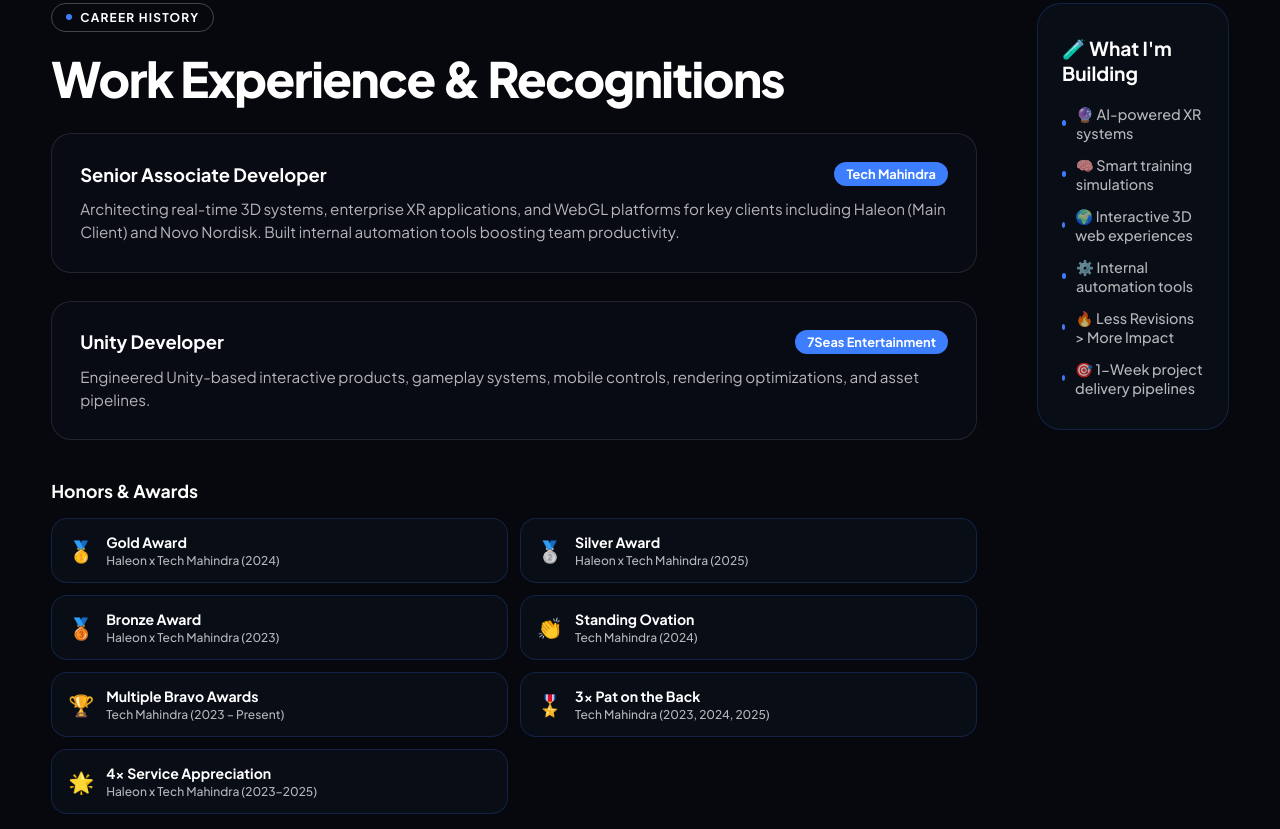
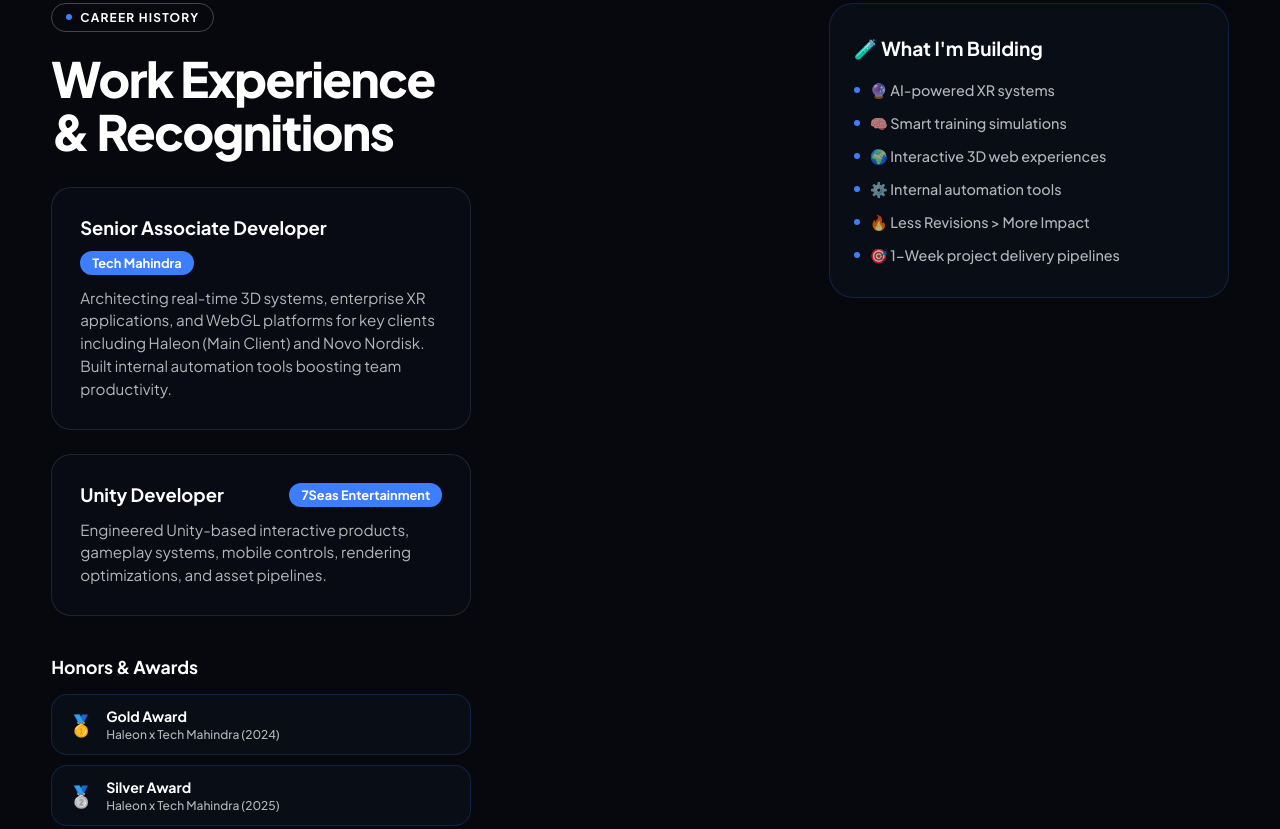
Before and after one commit to psdeepn/sdportfolio, a plain HTML site: page index.html in a window 1280 px wide. Shown: the part 4140-4969 px from the top of the page. Drawn offline with Linux system fonts and the light colour scheme; animation ran at ten frames a second.

Commit message:
Fix experience section alignment and constrain awards list to left wall

```diff
--- a/style.css
+++ b/style.css
@@ -2027,10 +2027,21 @@
   width: 100%;
 }
 
+.exp-col-main {
+  max-width: 420px;
+  width: 100%;
+}
+
+.exp-col-sidebar {
+  max-width: 400px;
+  width: 100%;
+  margin-left: auto;
+}
+
 .timeline-list {
   display: flex;
   flex-direction: column;
-  gap: 28px;
+  gap: 24px;
   margin-top: 28px;
 }
 
@@ -2086,25 +2097,27 @@
 }
 
 .awards-grid {
-  display: grid;
-  grid-template-columns: repeat(2, 1fr);
-  gap: 12px;
+  display: flex;
+  flex-direction: column;
+  gap: 10px;
+  width: 100%;
 }
 
 @media (max-width: 640px) {
   .awards-grid {
-    grid-template-columns: 1fr;
+    gap: 10px;
   }
 }
 
 .award-card {
-  padding: 14px 16px;
+  padding: 12px 16px;
   border-radius: 16px;
   background: rgba(13, 19, 33, 0.5);
   border: 1px solid rgba(61, 126, 255, 0.2);
   display: flex;
   align-items: center;
   gap: 12px;
+  width: 100%;
 }
 
 .award-info {
```
